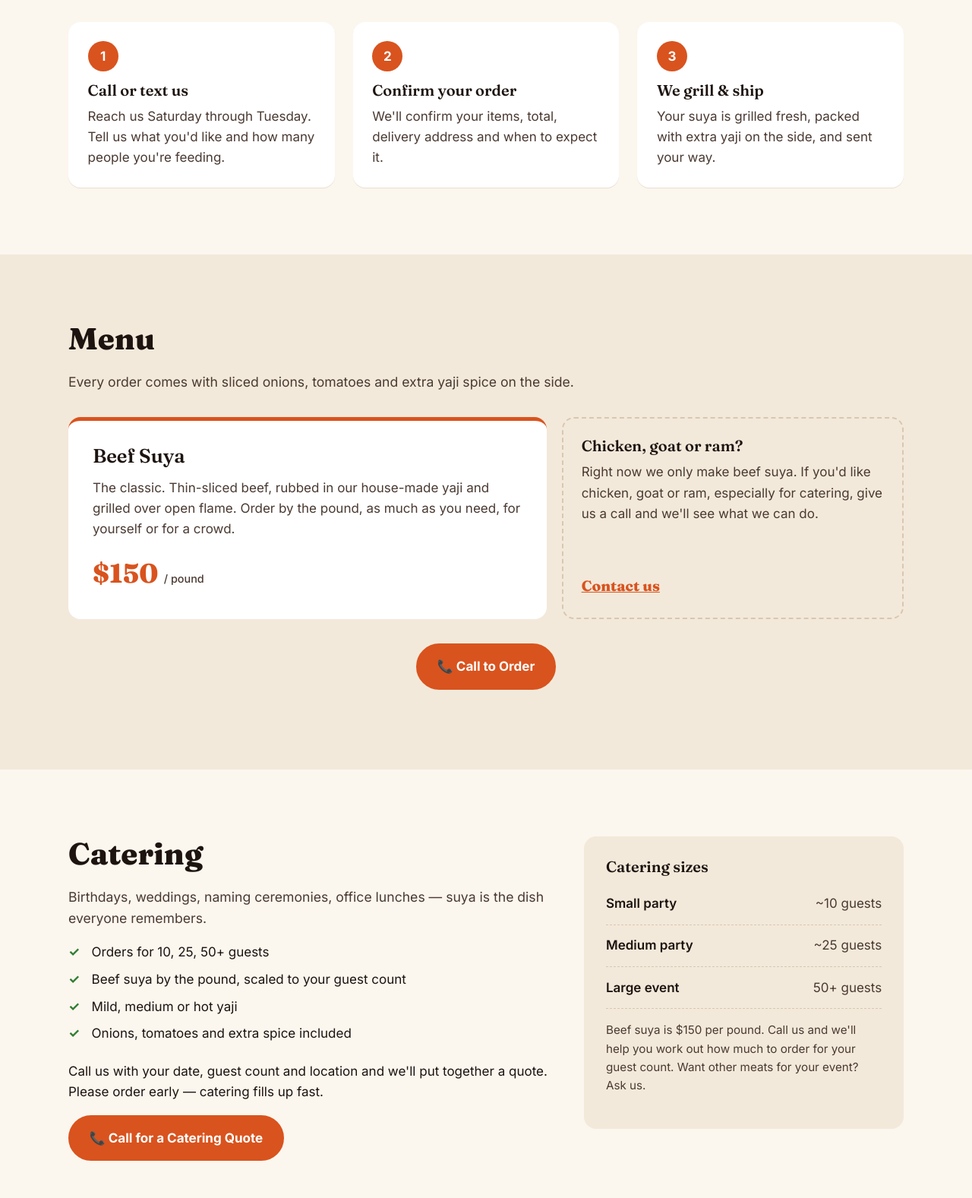
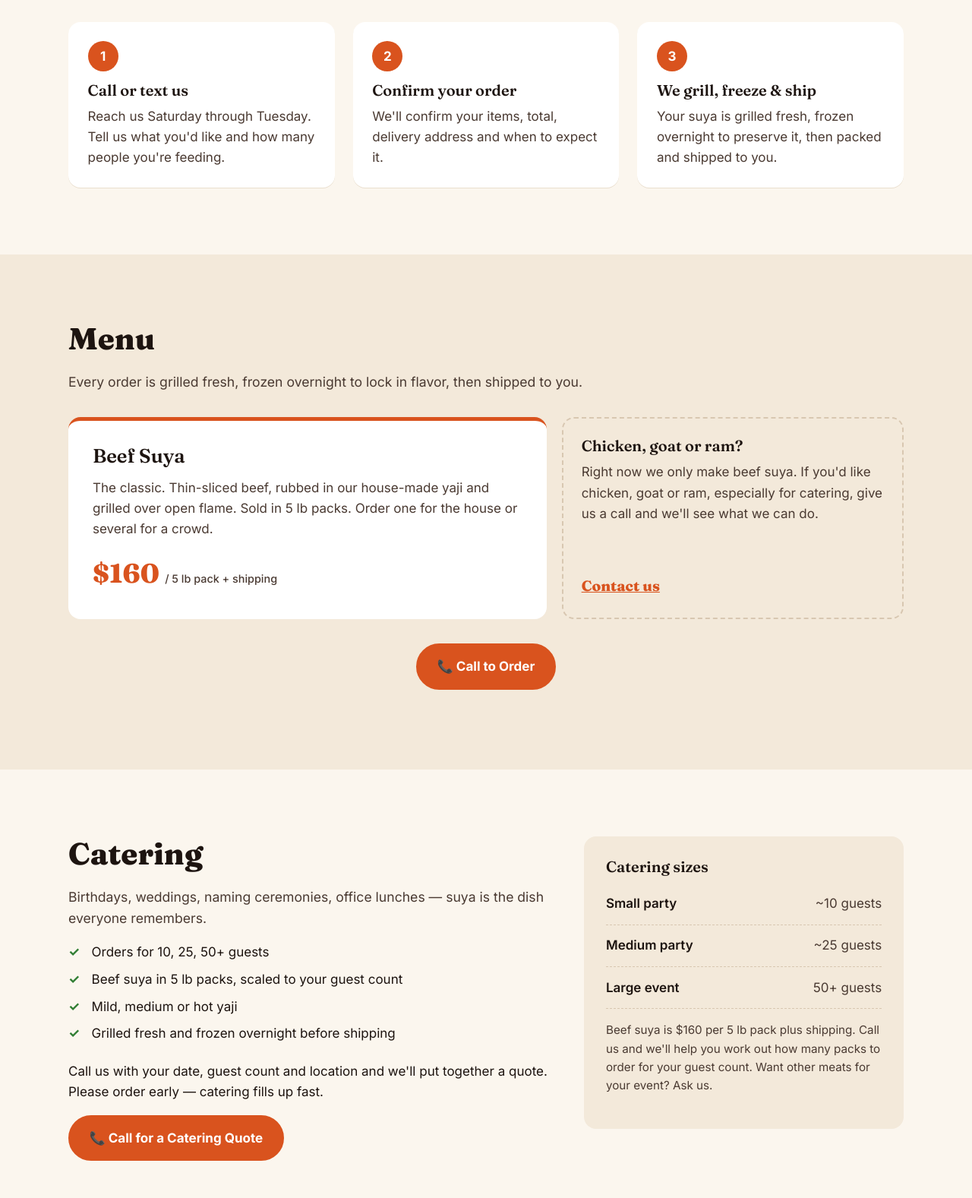
Before and after one commit to emmlive/suyaexclusive, a plain HTML site: page index.html in a window 1280 px wide. Shown: the part 823-2400 px from the top of the page at 76% size. Drawn offline with Linux system fonts and the light colour scheme.

Commit message:
Price $160 per 5 lb + shipping; note suya is frozen overnight before shipping
Co-Authored-By: Claude Opus 5.5 <noreply@anthropic.com>
Claude-Session: https://claude.ai/code/session_01EhPutBechGD6yKNupnoPbu

```diff
--- a/index.html
+++ b/index.html
@@ -90,8 +90,8 @@
           </li>
           <li>
             <span class="step-num">3</span>
-            <h3>We grill &amp; ship</h3>
-            <p>Your suya is grilled fresh, packed with extra yaji on the side, and sent your way.</p>
+            <h3>We grill, freeze &amp; ship</h3>
+            <p>Your suya is grilled fresh, frozen overnight to preserve it, then packed and shipped to you.</p>
           </li>
         </ol>
       </div>
@@ -101,12 +101,12 @@
     <section id="menu" class="section section-alt">
       <div class="wrap">
         <h2>Menu</h2>
-        <p class="section-lede">Every order comes with sliced onions, tomatoes and extra yaji spice on the side.</p>
+        <p class="section-lede">Every order is grilled fresh, frozen overnight to lock in flavor, then shipped to you.</p>
         <div class="menu-grid menu-grid-2">
           <article class="menu-card menu-card-feature">
             <h3>Beef Suya</h3>
-            <p>The classic. Thin-sliced beef, rubbed in our house-made yaji and grilled over open flame. Order by the pound, as much as you need, for yourself or for a crowd.</p>
-            <p class="price">$150 <span>/ pound</span></p>
+            <p>The classic. Thin-sliced beef, rubbed in our house-made yaji and grilled over open flame. Sold in 5 lb packs. Order one for the house or several for a crowd.</p>
+            <p class="price">$160 <span>/ 5 lb pack + shipping</span></p>
           </article>
           <article class="menu-card menu-card-soon">
             <h3>Chicken, goat or ram?</h3>
@@ -126,9 +126,9 @@
           <p class="section-lede">Birthdays, weddings, naming ceremonies, office lunches — suya is the dish everyone remembers.</p>
           <ul class="checks">
             <li>Orders for 10, 25, 50+ guests</li>
-            <li>Beef suya by the pound, scaled to your guest count</li>
+            <li>Beef suya in 5 lb packs, scaled to your guest count</li>
             <li>Mild, medium or hot yaji</li>
-            <li>Onions, tomatoes and extra spice included</li>
+            <li>Grilled fresh and frozen overnight before shipping</li>
           </ul>
           <p>Call us with your date, guest count and location and we'll put together a quote. Please order early — catering fills up fast.</p>
           <a class="btn js-call" href="tel:">📞 Call for a Catering Quote</a>
@@ -140,7 +140,7 @@
             <div><dt>Medium party</dt><dd>~25 guests</dd></div>
             <div><dt>Large event</dt><dd>50+ guests</dd></div>
           </dl>
-          <p class="muted">Beef suya is $150 per pound. Call us and we'll help you work out how much to order for your guest count. Want other meats for your event? Ask us.</p>
+          <p class="muted">Beef suya is $160 per 5 lb pack plus shipping. Call us and we'll help you work out how many packs to order for your guest count. Want other meats for your event? Ask us.</p>
         </div>
       </div>
     </section>
@@ -169,19 +169,27 @@
         <h2>Questions</h2>
         <details>
           <summary>Why only Saturday to Tuesday?</summary>
-          <p>Taking orders early in the week lets us grill and ship everything fresh, so it doesn't sit in transit over the weekend.</p>
+          <p>Taking orders early in the week gives us time to grill, freeze overnight and ship during the week, so your suya doesn't sit in transit over the weekend.</p>
         </details>
         <details>
           <summary>How spicy is it?</summary>
           <p>Traditional suya has a peppery kick. Tell us mild, medium or hot when you order and we'll adjust the yaji.</p>
         </details>
         <details>
+          <summary>How much is shipping?</summary>
+          <p>Shipping depends on where you are and how many packs you order. We'll give you the exact total when we confirm your order by phone.</p>
+        </details>
+        <details>
           <summary>How do I pay?</summary>
           <p>We'll go over payment options when we confirm your order by phone.</p>
         </details>
         <details>
+          <summary>Why is it frozen?</summary>
+          <p>We grill your suya fresh, then freeze it overnight so it stays fresh in transit. Put it in the freezer when it arrives, or the fridge if you're eating it within a day or two.</p>
+        </details>
+        <details>
           <summary>How should I reheat it?</summary>
-          <p>Warm in the oven at 350°F for 5–8 minutes or in an air fryer for 3–4 minutes. Avoid the microwave if you can — it softens the crust.</p>
+          <p>Thaw in the fridge overnight, then warm in the oven at 350°F for 8–10 minutes or in an air fryer for 4–5 minutes. Avoid the microwave if you can — it softens the crust.</p>
         </details>
         <details>
           <summary>What is suya?</summary>
```
